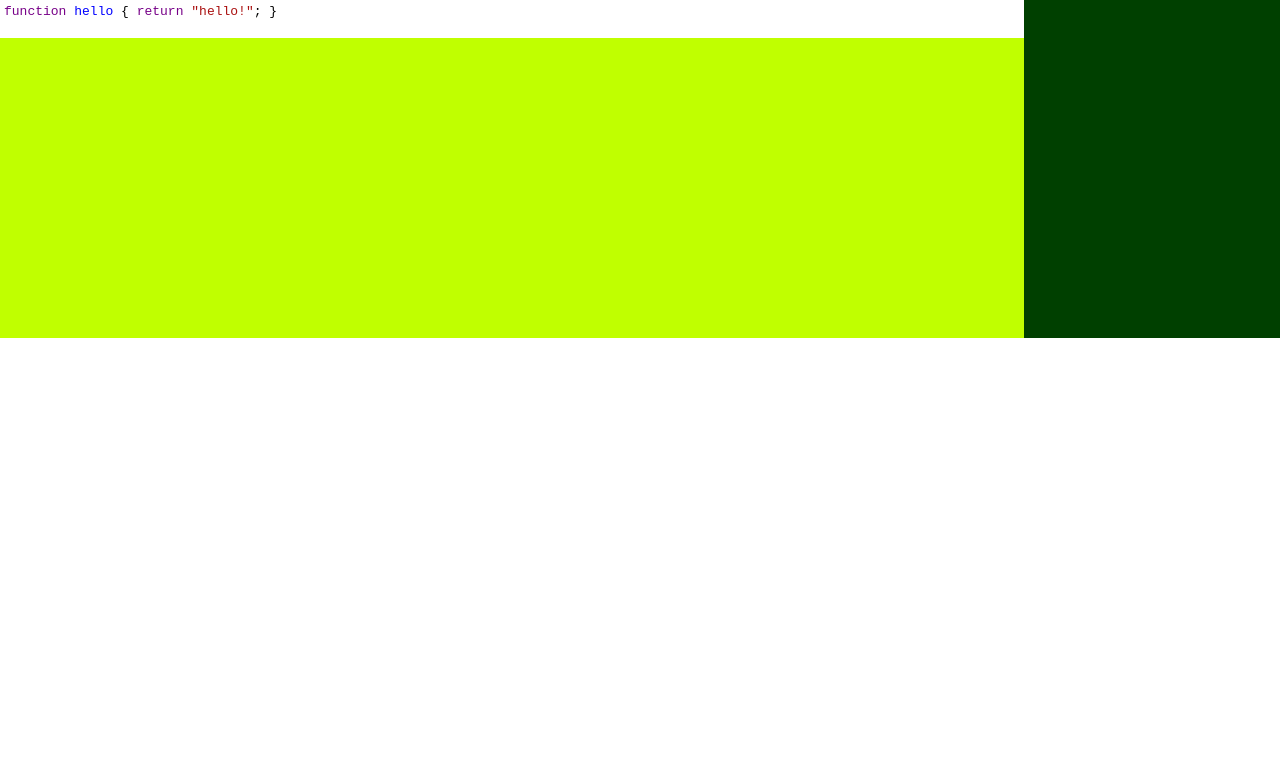
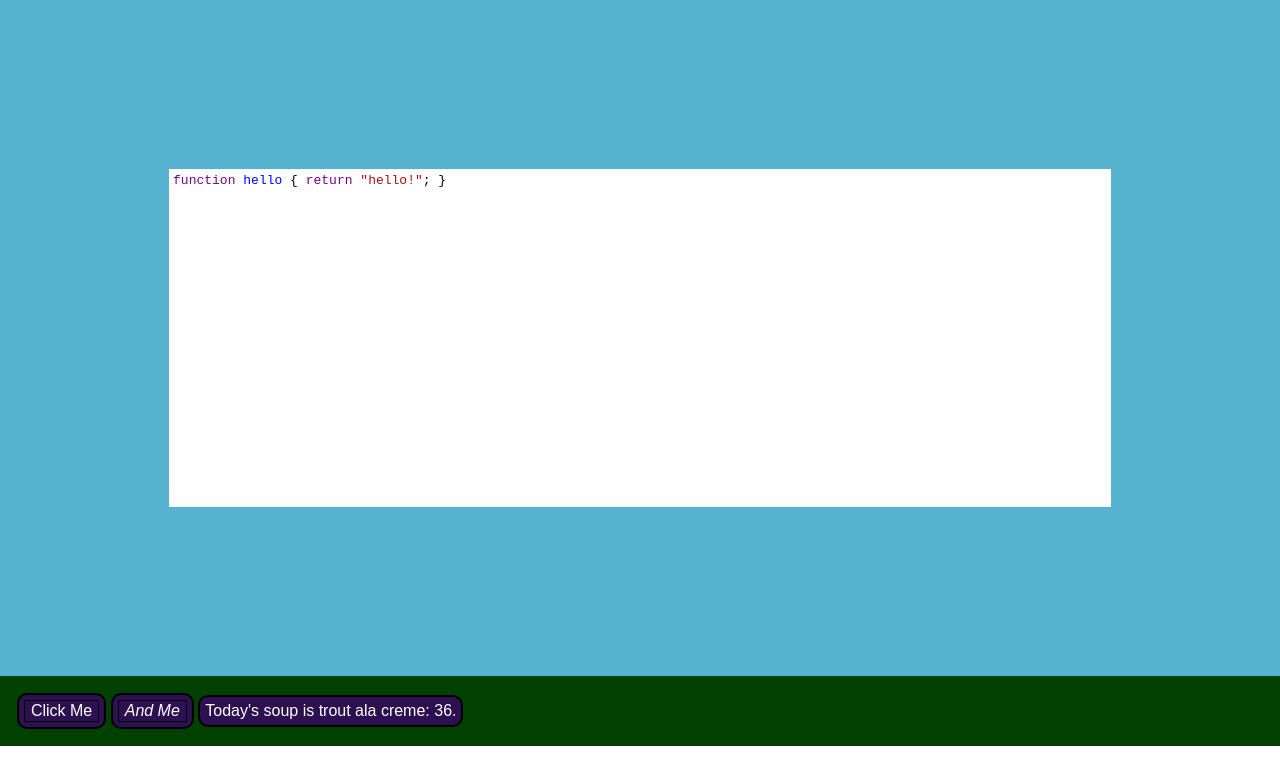
Before and after one commit to lambdageek/react-codemirror, a React (Create React App) app: page / in a window 1280 px wide. Shown: the top 784 px of the page. Built offline with nearby package versions, Linux system fonts and the light colour scheme.

Commit message:
wire up CodeMirror's change event

```diff
--- a/package.json
+++ b/package.json
@@ -5,10 +5,12 @@
   "dependencies": {
     "@types/codemirror": "0.0.55",
     "@types/jest": "^22.2.2",
+    "@types/lodash": "^4.14.106",
     "@types/node": "^9.6.0",
     "@types/react": "^16.0.40",
     "@types/react-dom": "^16.0.4",
     "codemirror": "^5.36.0",
+    "lodash": "^4.17.5",
     "react": "^16.2.0",
     "react-dom": "^16.2.0",
     "react-scripts-ts": "2.14.0",
--- a/src/App.css
+++ b/src/App.css
@@ -2,3 +2,13 @@
   text-align: center;
   background: rgb(0,64,0);
 }
+
+.AppTop {
+  background: rgb(85, 179, 207);
+  padding: 20ex;
+}
+
+.App > .FancyBois {
+  padding: 2ex;
+  text-align: left;
+}
--- a/src/App.tsx
+++ b/src/App.tsx
@@ -1,16 +1,46 @@
 import * as React from 'react';
 import './App.css';
 import CodeMirror from './components/CodeMirror';
+import FancyBoi from './components/FancyBoi';
 import 'codemirror/mode/javascript/javascript';
 
 const defaultValue = 'function hello { return "hello!"; }\n';
 
-class App extends React.Component {
+interface State {
+  editorValue: string;
+}
+
+class App extends React.Component<{}, State> {
+  nop = () => {
+    // empty
+  }
+  constructor(props: {}) {
+    super(props);
+    this.state = {editorValue: defaultValue};
+  }
+  pickupChange = (value: string, ) => {
+    this.setState({editorValue: value});
+  }
   render() {
     const config: CodeMirror.EditorConfiguration = {mode: 'javascript'};
     return (
       <div className="App">
-       <CodeMirror config={config} value={defaultValue}/>
+        <div className="AppTop">
+          <CodeMirror config={config} value={this.state.editorValue} onChange={this.pickupChange}/>
+        </div>
+        <div className="FancyBois">
+          <FancyBoi>
+            <button type="button" onClick={this.nop}>Click Me</button>
+          </FancyBoi>
+          {' '}
+          <FancyBoi style={{fontStyle: 'italic'}}>
+            <button type="button" onClick={this.nop}>And Me</button>
+          </FancyBoi>
+          {' '}
+          <FancyBoi>
+            <span>Today's soup is trout ala creme: {this.state.editorValue.length}.</span>
+          </FancyBoi>
+        </div>
       </div>
     );
   }
--- a/src/components/CodeMirror.css
+++ b/src/components/CodeMirror.css
@@ -4,13 +4,11 @@
 	border-style: none;
 	border-width: 0px;
 	text-align: left;
-	width: 80%;
+	width: 100%;
 	height: 40ex;
-	background-color: rgb(192,255,0);
-	overflow-y: scroll;
 }
 
 .CodeMirror-holder .CodeMirror {
-	height: auto;
+	height: 100%;
 	width: 100%;
 }
--- a/src/components/CodeMirror.tsx
+++ b/src/components/CodeMirror.tsx
@@ -2,13 +2,18 @@ import * as React from 'react';
 import './CodeMirror.css';
 import * as CM from 'codemirror';
 import 'codemirror/lib/codemirror.css';
+import * as _ from 'lodash';
+
+export type ChangeEventHandler = (value: string, change: CM.EditorChangeLinkedList) => void;
 
 export interface Props {
     config: CM.EditorConfiguration;
     value: string;
+    onChange?: ChangeEventHandler;
+
 }
 
-export {EditorConfiguration} from 'codemirror';
+export {EditorConfiguration, EditorChange, EditorChangeLinkedList} from 'codemirror';
 
 export default class CodeMirror extends React.Component<Props> {
     textAreaElement: HTMLTextAreaElement | null = null;
@@ -16,25 +21,51 @@ export default class CodeMirror extends React.Component<Props> {
     setTextArea = (elt: HTMLTextAreaElement | null) => {
         this.textAreaElement = elt;
     }
+
+    receiveEditorChange = (instance: CM.Editor, change: CM.EditorChangeLinkedList) => {
+        if (this.props.onChange) {
+            const s = instance.getValue();
+            this.props.onChange (s, change);
+        }
+    }
+
     componentDidMount() {
         if (this.textAreaElement) {
             const cmConfig: CM.EditorConfiguration = {mode: this.props.config.mode};
             const ed = CM.fromTextArea (this.textAreaElement, cmConfig);
             this.codeMirrorEditor = ed;
+            ed.on ('change', this.receiveEditorChange);
         }
     }
 
     componentWillUnmount () {
         // nothing
         if (this.codeMirrorEditor) {
-            this.codeMirrorEditor.toTextArea ();
+            const ed = this.codeMirrorEditor;
+            ed.off ('change', this.receiveEditorChange);
+            ed.toTextArea ();
         }
     }
     render () {
         return (
             <div className="CodeMirror-holder">
-              <textarea ref={this.setTextArea} value={this.props.value}/>
+              <textarea ref={this.setTextArea} value={this.props.value} readOnly={true}/>
             </div>
         );
     }
+
+    /* Borrowed this from https://github.com/JedWatson/react-codemirror/blob/master/src/Codemirror.js
+    */
+    componentWillMount () {
+        this.componentWillReceiveProps = _.debounce(this.componentWillReceiveProps, 0);
+    }
+
+    componentWillReceiveProps(nextProps: Props) {
+        if (this.codeMirrorEditor && nextProps.value !== undefined &&
+            nextProps.value !== this.props.value &&
+            this.codeMirrorEditor.getValue() !== nextProps.value) {
+                const ed = this.codeMirrorEditor;
+                ed.setValue(nextProps.value);
+        }
+    }
 }
--- /dev/null
+++ b/src/components/FancyBoi.css
@@ -0,0 +1,17 @@
+.FancyBoi {
+	background: rgb(44, 16, 80);
+	color: white;
+	padding: 5px;
+	border: 2px solid black;
+	border-radius: 10px;
+	display: inline-block;
+	height: auto;
+	width: auto;
+}
+
+.FancyBoi > button {
+	background: transparent;
+	border: 1px solid black;
+	font: inherit;
+	color: inherit;
+}
--- /dev/null
+++ b/src/components/FancyBoi.tsx
@@ -0,0 +1,16 @@
+import * as React from 'react';
+
+import './FancyBoi.css';
+
+export interface Props {
+    style?: React.CSSProperties;
+    children?: JSX.Element[] | JSX.Element | string | boolean | null;
+}
+
+export default function FancyBoi (props: Props) {
+    return (
+        <div className="FancyBoi" style={props.style}>
+          {props.children}
+        </div>
+    );
+}
```
Also changed, not shown: 1 other file (tests, documents, lock files or other folders).
